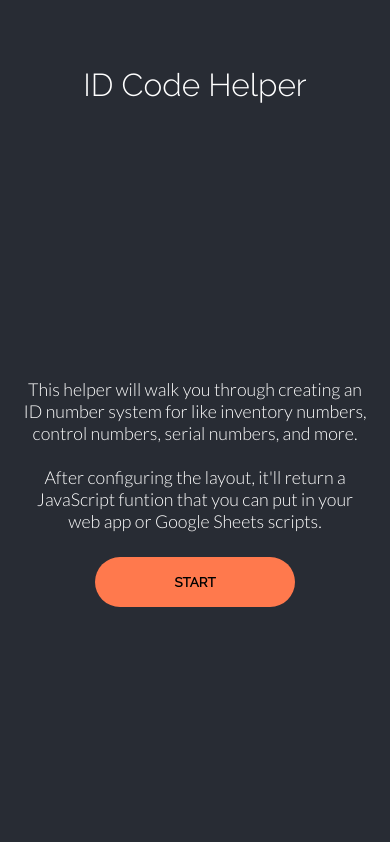
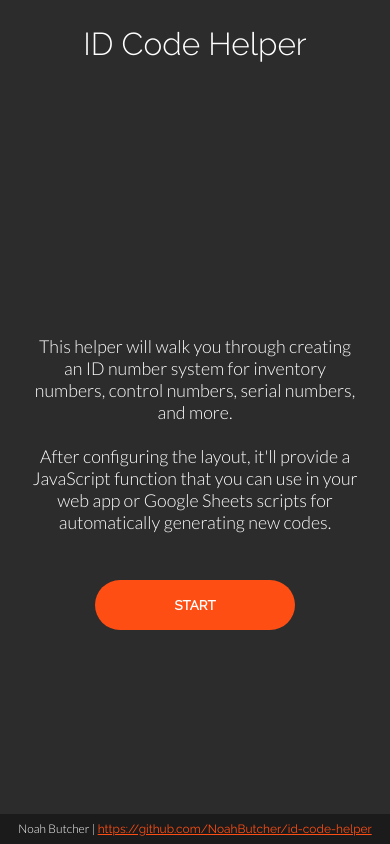
Before and after one commit to LeahButcher/id-code-helper, a React (Create React App) app: page / in a window 390 px wide. Built offline with nearby package versions, Linux system fonts and the light colour scheme.

Commit message:
Finished styling and added the foundation
Table added for creation of table row elements.

Most styling is finished, still need to add script for innerheight for displaying on mobile devices.

```diff
--- a/src/App.css
+++ b/src/App.css
@@ -2,22 +2,29 @@
 
 .App {
   text-align: center;
+  background-color: #2c2c2c;
+  display: table;
+  align-content: center;
+  justify-content: center;
+  height:100vh;
+  width:100%;
+  margin:0px;
+  overflow:hidden;
 }
 
-.App-logo {
-  height: 40vmin;
-  pointer-events: none;
-}
-
-@media (prefers-reduced-motion: no-preference) {
-  .App-logo {
-    animation: App-logo-spin infinite 20s linear;
-  }
+.App-main{
+  display: table;
+  align-content: center;
+  justify-content: center;
+  position: relative;
+  height:inherit;
+  width:100%;
+  padding-bottom:10px;
 }
 
 .App-header {
-  background-color: #282c34;
-  min-height: 20vh;
+  background:transparent;
+  height:10%;
   display: flex;
   flex-direction: column;
   align-items: center;
@@ -29,9 +36,11 @@
 }
 
 .App-body {
-  background-color: #282c34;
-  min-height: 75vh;
+  background:transparent;
+  height:calc(100% - 50px);
+  margin:0px;
   display: flex;
+  overflow:hidden;
   flex-direction: column;
   align-items: center;
   justify-content: center;
@@ -42,10 +51,28 @@
   color: white;
 }
 
+.App-content-table{
+  width:calc(100px + 60vw);
+}
+
+.App-footer{
+  font-family: 'Lato';
+  font-size: calc(10px + 0.5vmin);
+  color: white;
+  background-color: #1b1b1b;
+  position: absolute;
+  bottom: 0;
+  width: 100%;
+  height: 30px;
+  line-height: 30px;
+  margin-left:-2px;
+  margin-top: 10px;
+}
+
 .App-link {
-  color: #61dafb;
-  font-family: 'Raleway', ;
-  font-weight: bold;
+  color: #ff4e14;
+  font-family: 'Raleway';
+  font-weight: normal;
 }
 
 .App-proceed-button {
@@ -58,20 +85,11 @@
   font-weight: bold;
   text-transform:uppercase;
   transition: border-radius 0.5s, width 0.5s;
-  color: black;
-  background-color:#ff794d;
+  color: white;
+  background-color:#ff4e14;
 }
 
 button:hover{
   border-radius:15px;
   width:220px;
 }
-
-@keyframes App-logo-spin {
-  from {
-    transform: rotate(0deg);
-  }
-  to {
-    transform: rotate(360deg);
-  }
-}
--- a/src/App.js
+++ b/src/App.js
@@ -1,10 +1,10 @@
 import React from 'react';
-import logo from './logo.svg';
 import './App.css';
 
 function App() {
   return (
     <div className="App">
+      <table className="App-main">
         <header className="App-header">
           <p>
             ID Code Helper
@@ -12,12 +12,26 @@ function App() {
 
         </header>
         <body className="App-body">
-        This helper will walk you through creating an ID number system for like inventory numbers, control numbers, serial numbers, and more.<br /><br />
-        After configuring the layout, it'll return a JavaScript funtion that you can put in your web app or Google Sheets scripts.
+          <table className="App-content-table">
+            This helper will walk you through creating an ID number system for inventory numbers, control numbers, serial numbers, and more.
+            <br /><br />
+            After configuring the layout, it'll provide a JavaScript function that you can use in your web app or Google Sheets scripts for automatically generating new codes.
+            <br /><br />
             <button className="App-proceed-button">Start</button>
+          </table>
         </body>
+        <footer className="App-footer">
+          Noah Butcher | <a
+          href= "https://github.com/NoahButcher/id-code-helper"
+          className="App-link">
+            https://github.com/NoahButcher/id-code-helper
+            </a>
+        </footer>
+      </table>
     </div>
   );
 }
 
+
+
 export default App;
```
Lines whose indentation alone changed are shown as unchanged.
